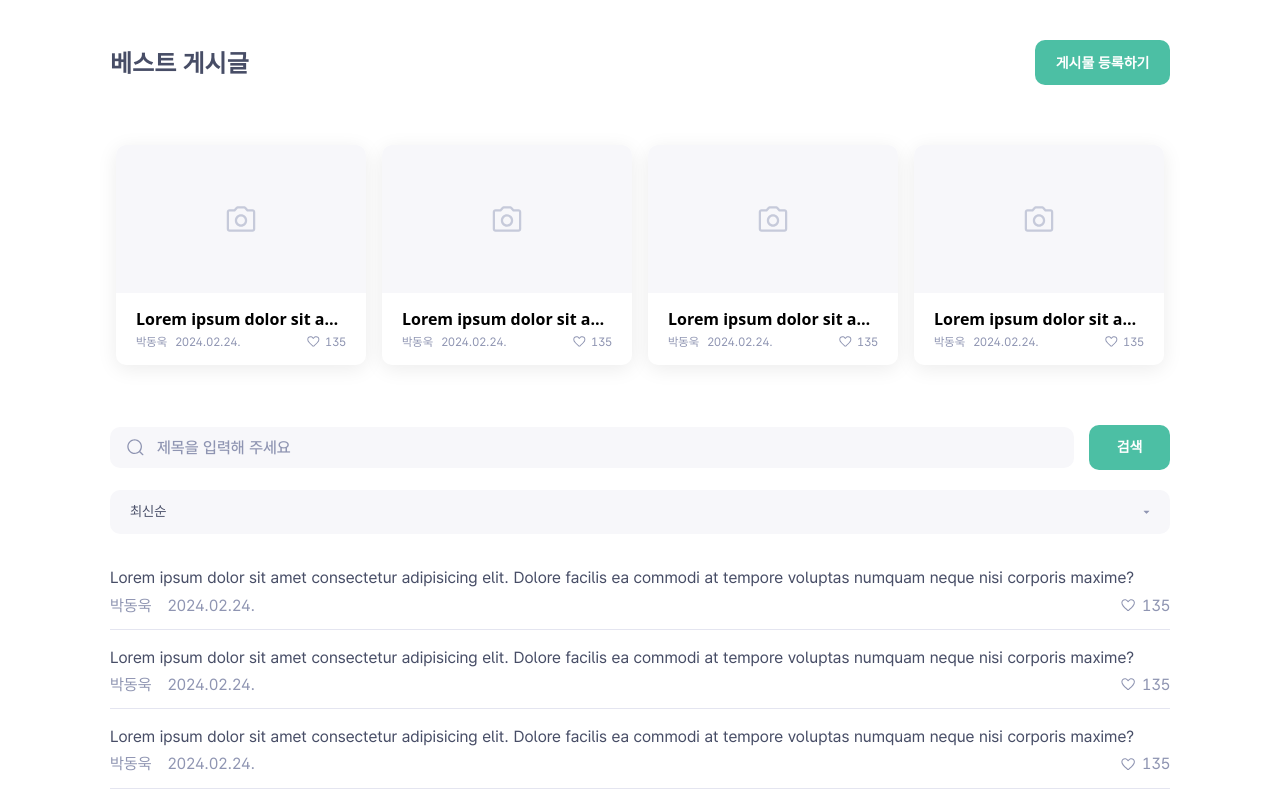
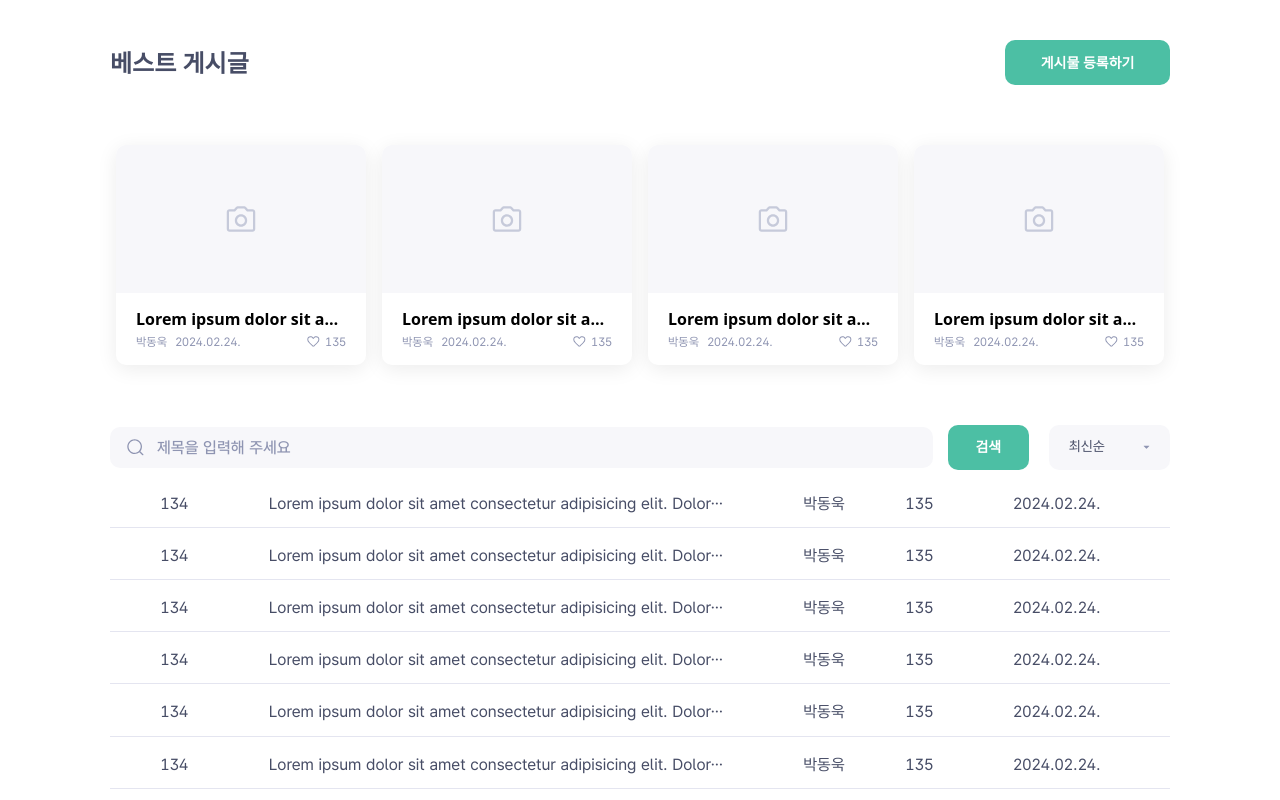
Before and after one commit to sprint6-part3/WeKitBucket, a Next.js app: page /boards in a window 1280 px wide. Shown: the top 800 px of the page. Built offline with nearby package versions, Linux system fonts and the light colour scheme; a web font is replaced by a local one.

Commit message:
💄style: style 수정

```diff
--- a/src/app/boards/components/Button.tsx
+++ b/src/app/boards/components/Button.tsx
@@ -7,7 +7,7 @@ interface IButtonProps extends PropsWithChildren {
 function Button({ padding, children }: IButtonProps) {
   return (
     <button
-      className={`rounded-[10px] bg-primary-green-200 py-[10.5px] text-sm font-semibold leading-[1.7] text-white ${padding ? "px-[20.5px]" : "px-[27.5px]"}`}
+      className={`rounded-[10px] bg-primary-green-200 py-[10.5px] text-sm font-semibold leading-[1.7] text-white ${padding ? "px-[20.5px] md:px-[35.5px]" : "px-[27.5px]"}`}
     >
       {children}
     </button>
--- a/src/app/boards/components/Dropdown.tsx
+++ b/src/app/boards/components/Dropdown.tsx
@@ -12,7 +12,7 @@ function Dropdown() {
   };
 
   return (
-    <div className="relative w-full">
+    <div className="relative w-full md:w-[120px] lg:w-[140px]">
       <button
         type="button"
         onClick={toggleDropdown}
--- a/src/app/boards/components/PostList.tsx
+++ b/src/app/boards/components/PostList.tsx
@@ -1,26 +1,38 @@
 import React from "react";
 import LikeIcon from "@/assets/icons/like.svg";
+import useWindowSize from "@/hooks/useWindowSize";
 
 interface IPostListProps {
   key: string;
 }
 
 function PostList({ key }: IPostListProps) {
+  const windowSize = useWindowSize();
+  const isPc = windowSize > 640 && windowSize !== 0;
+  const isMobile = windowSize < 640 && windowSize !== 0;
+
   return (
-    <li key={key} className="w-full gap-[3px] overflow-hidden border-b border-solid border-primary-gray-200 pb-[10px]">
-      <h3 className="w-full truncate leading-[1.7] text-primary-gray-500">
+    <li
+      key={key}
+      className="w-full gap-[3px] overflow-hidden border-b border-solid border-primary-gray-200 pb-[10px] sm:flex sm:gap-[50px] sm:px-5 lg:gap-20 lg:px-[50px]"
+    >
+      {isPc && <p className="min-w-[3%] text-center leading-[1.7] text-primary-gray-500">134</p>}
+      <h3 className="w-full truncate leading-[1.7] text-primary-gray-500 sm:text-center">
         Lorem ipsum dolor sit amet consectetur adipisicing elit. Dolore facilis ea commodi at tempore voluptas numquam
         neque nisi corporis maxime?
       </h3>
-      <div className="flex items-center justify-between">
-        <div className="flex items-center gap-4">
-          <p className="leading-[1.7] text-primary-gray-400">박동욱</p>
-          <p className="leading-[1.7] text-primary-gray-400">2024.02.24.</p>
+      <div className="flex items-center justify-between sm:gap-[50px] lg:gap-20">
+        <div className="flex items-center gap-4 sm:gap-[50px] lg:gap-20">
+          <p className="break-keep leading-[1.7] text-primary-gray-400 sm:w-[7%] sm:text-primary-gray-500">박동욱</p>
+          {isPc && <p className="leading-[1.7] text-primary-gray-500">135</p>}
+          <p className="leading-[1.7] text-primary-gray-400 sm:text-primary-gray-500">2024.02.24.</p>
         </div>
-        <div className="flex items-center gap-[7px]">
-          <LikeIcon width="14.25" height="12.42" />
-          <span className="leading-[1.7] text-primary-gray-400">135</span>
-        </div>
+        {isMobile && (
+          <div className="flex items-center gap-[7px]">
+            <LikeIcon width="14.25" height="12.42" />
+            <span className="leading-[1.7] text-primary-gray-400 sm:text-primary-gray-500">135</span>
+          </div>
+        )}
       </div>
     </li>
   );
--- a/src/app/boards/components/bestArticles/BestPostList.tsx
+++ b/src/app/boards/components/bestArticles/BestPostList.tsx
@@ -7,6 +7,10 @@ function BestPostList() {
   const windowSize = useWindowSize();
   const isMobile = windowSize < 640;
 
+  if (windowSize === 0) {
+    return;
+  }
+  // eslint-disable-next-line consistent-return
   return <div className="w-full overflow-hidden">{isMobile ? <BestSwiper /> : <BestFlex />}</div>;
 }
 
--- a/src/app/boards/page.tsx
+++ b/src/app/boards/page.tsx
@@ -23,9 +23,9 @@ function Board() {
         </div>
         <BestPostList />
       </section>
-      <section className="mx-auto grid w-full max-w-[1180px] gap-[30px] px-5 sm:px-[60px]">
+      <section className="mx-auto grid w-full max-w-[1180px] gap-[30px] px-5 sm:px-[60px] md:gap-5">
         {/* 검색 및 정렬 영역 */}
-        <div className="flex flex-col items-center justify-center gap-5">
+        <div className="flex flex-col items-center justify-center gap-5 md:flex-row">
           <SearchForm />
           <Dropdown />
         </div>
```
